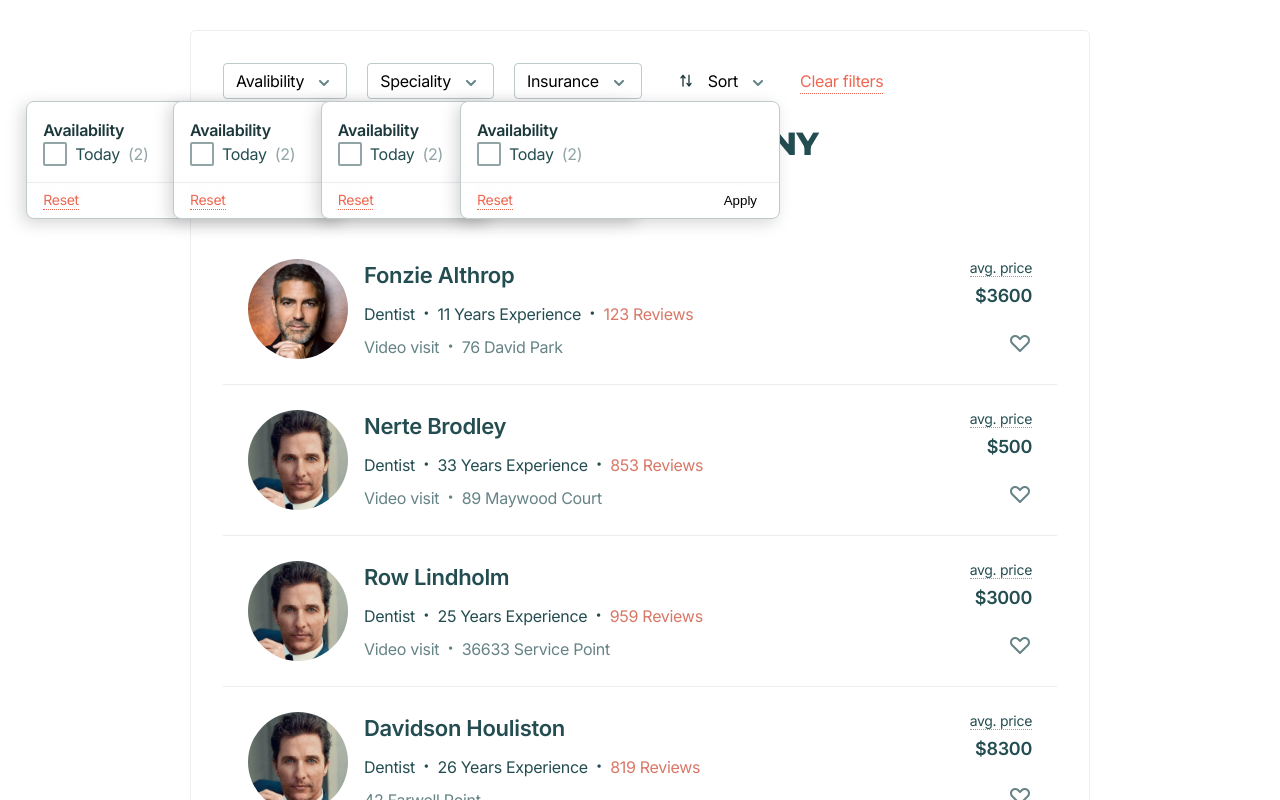
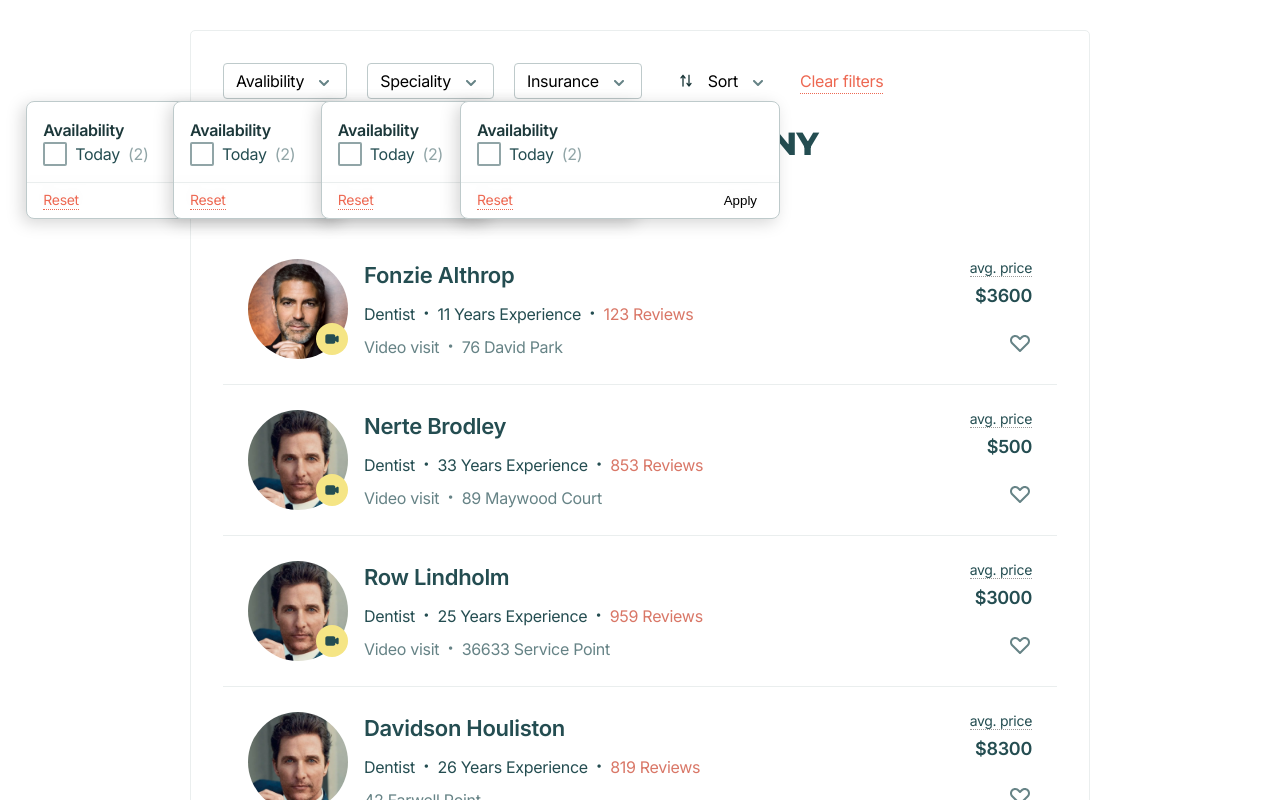
Before and after one commit to talaxasy/tripment-test, a Next.js app: page / in a window 1280 px wide. Shown: the top 800 px of the page. Built offline with nearby package versions, Linux system fonts and the light colour scheme.

Commit message:
Missed telehealth icon

```diff
--- a/components/DoctorItem.tsx
+++ b/components/DoctorItem.tsx
@@ -5,7 +5,7 @@ import dicaprio from '../public/dicaprio.png';
 import whoisit from '../public/whoisit.png';
 import matiew from '../public/matiew.png';
 import clunie from '../public/clunie.png';
-import {HeartIcon} from '../svg';
+import {HeartIcon, TelehealthIcon} from '../svg';
 
 interface DoctorItemProps {
   data: MockType;
@@ -26,7 +26,11 @@ const DoctorItem: React.FC<DoctorItemProps> = ({data}) => {
           />
         </div>
 
-        {data.telehealth && <div className="doctor_telehealth"></div>}
+        {data.telehealth && (
+          <div className="doctor_telehealth">
+            <TelehealthIcon />
+          </div>
+        )}
       </div>
 
       <div className="doctor__content">
```
